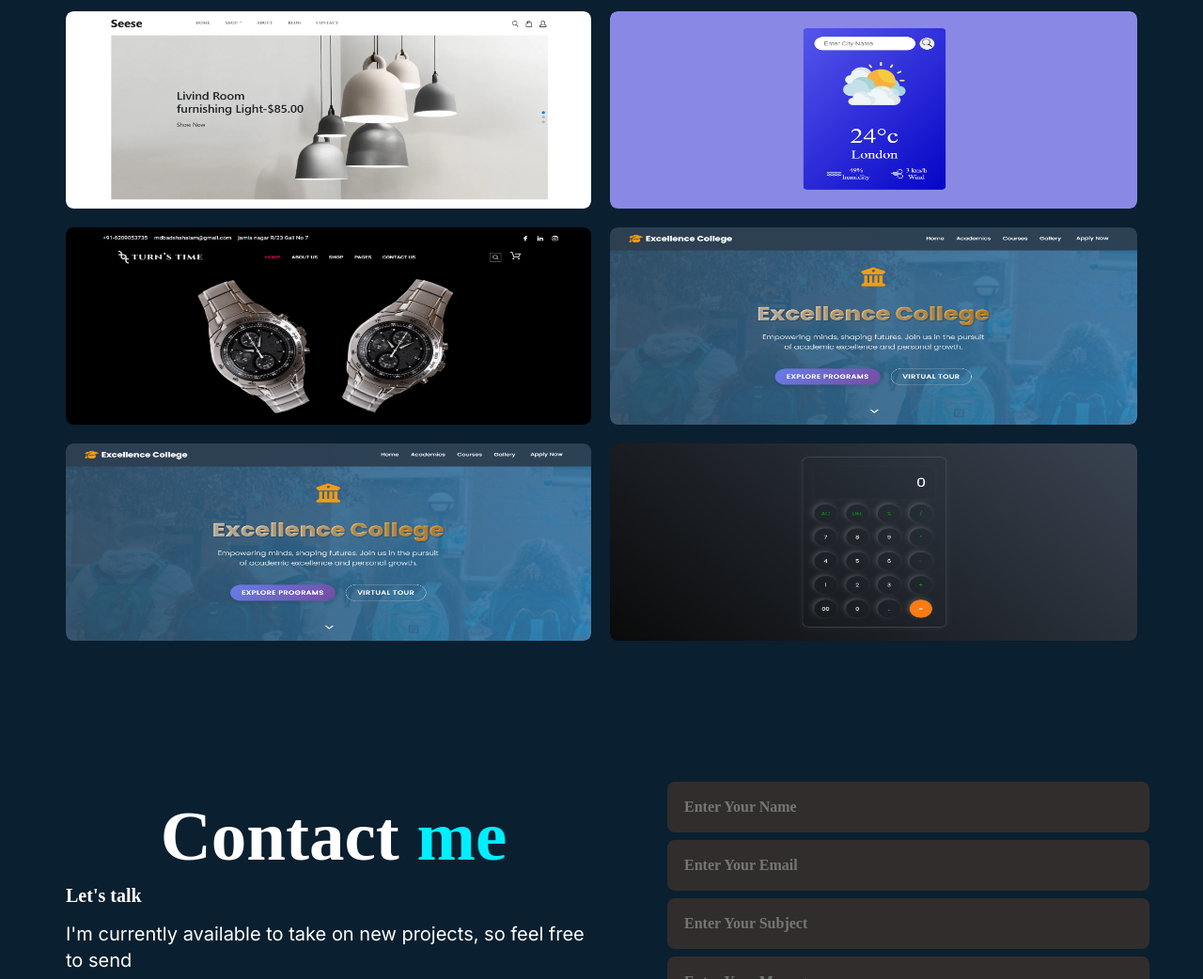
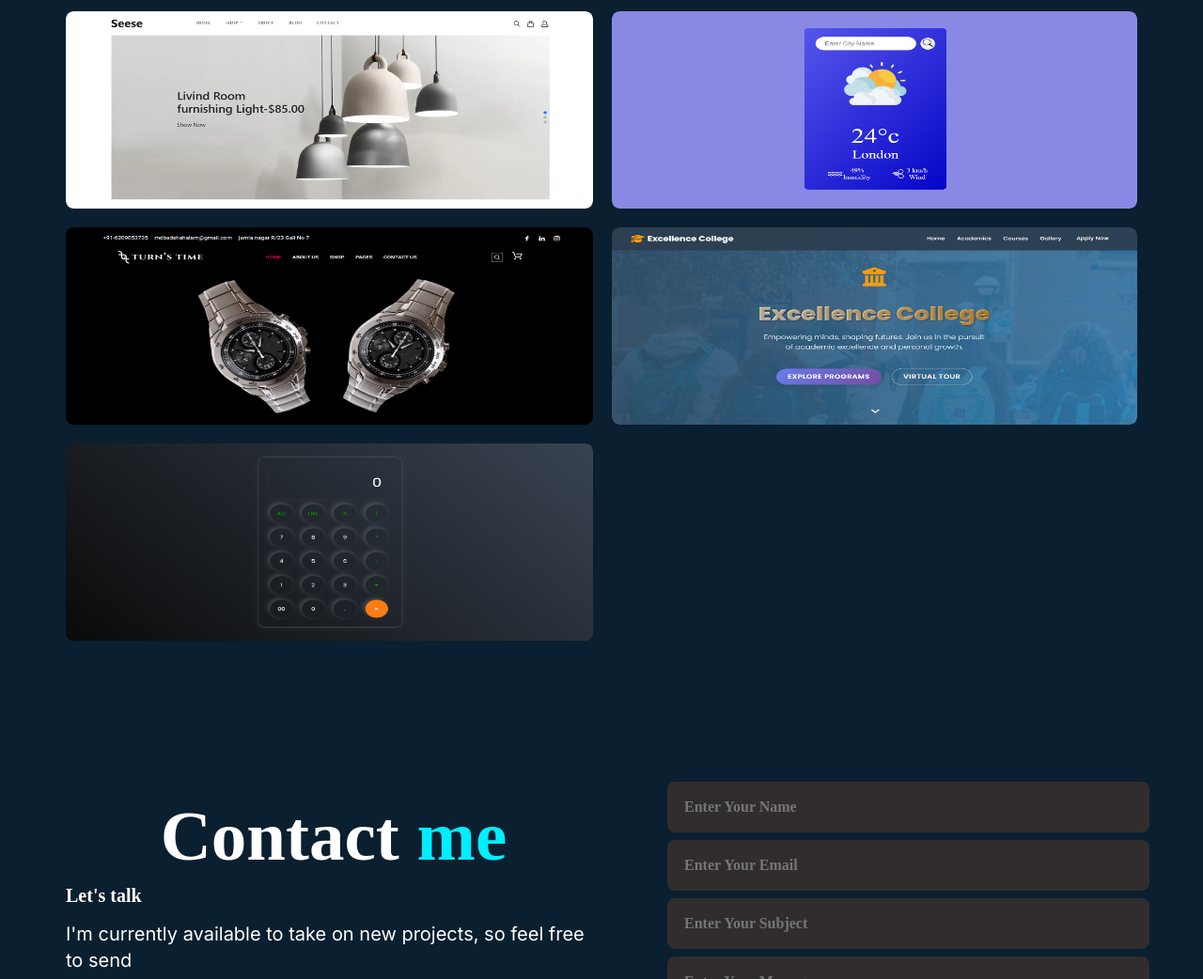
Before and after one commit to badsarfa/Badshah-Portfolio, a plain HTML site: page index.html in a window 1280 px wide. Shown: the part 2308-3350 px from the top of the page at 94% size. Drawn offline with nearby package versions, Linux system fonts and the light colour scheme.

Commit message:
Refactor index.html structure and content

```diff
--- a/index.html
+++ b/index.html
@@ -171,15 +171,7 @@
                                     style="color: #0ef;"></i></a>
                         </div>
                     </div>
-                    <div class="row">
-                        <img src="images/Collage Logo.png">
-                        <div class="layer">
-                            <p>Education Campus</p>
-                            <h3>Html Css Bootstrap javaScript</h3>
-                            <a href="https://badsarfa.github.io/Placement-Exam/" target="_blank"><i class='bx bx-link-external'
-                                    style="color: #0ef;"></i></a>
-                        </div>
-                    </div>
+
                      <div class="row">
                         <img src="images/Collage Logo.png">
                         <div class="layer">
```
